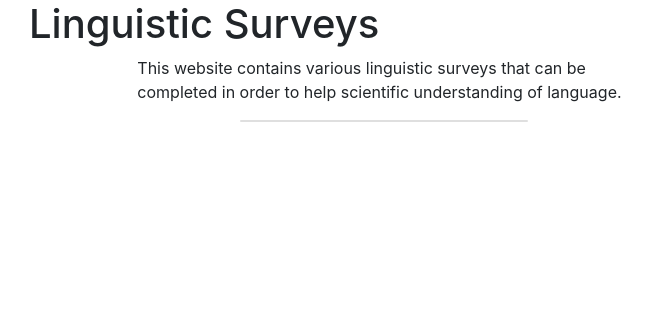
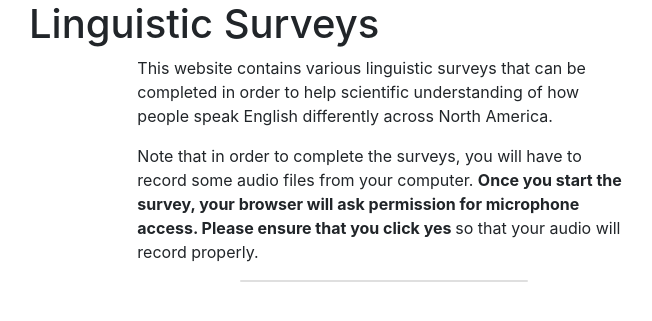
Before and after one commit to MichaelGoodale/linguistics-survey-site, a Flask app: template ling_form_site/templates/index.html in a window 1280 px wide. Shown: the top 321 px of the page, without its empty margins (256-908 px from the left). Run offline with Flask 2, Linux system fonts and the light colour scheme; the template is opened without the code that fills it, so the values that code supplies are empty; some libraries are stand-ins or nearby versions.

Commit message:
added blurb

```diff
--- a/ling_form_site/templates/index.html
+++ b/ling_form_site/templates/index.html
@@ -12,7 +12,10 @@
 <div class="col-md-8">
 	<div class="row">
 	<p>
-	This website contains various linguistic surveys that can be completed in order to help scientific understanding of language.
+	This website contains various linguistic surveys that can be completed in order to help scientific understanding of how people speak English differently across North America.
+	</p>
+	<p>
+	Note that in order to complete the surveys, you will have to record some audio files from your computer. <strong> Once you start the survey, your browser will ask permission for microphone access. Please ensure that you click yes </strong> so that your audio will record properly.
 	</p>
 	<div class="row mx-auto">
 	  <div class="card" style="width: 18rem;">
```
